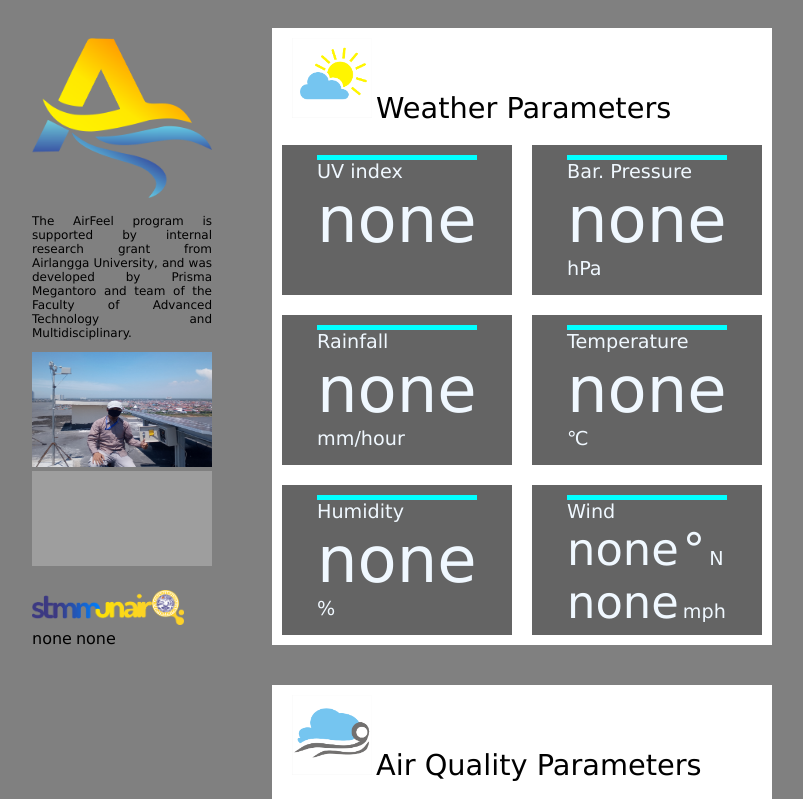
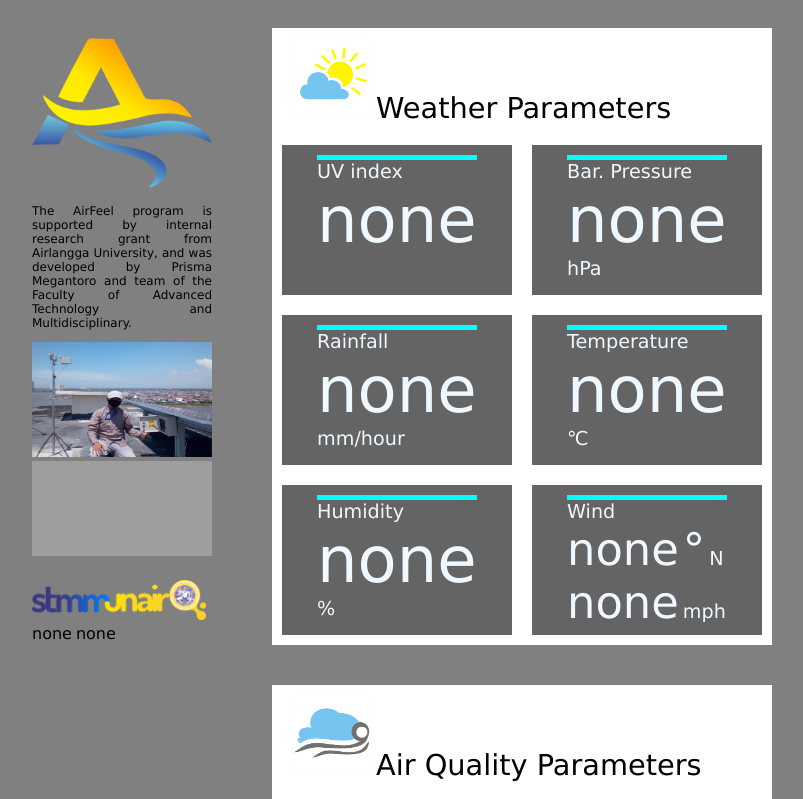
Before and after one commit to airfeelproject/airfeelproject.github.io, a plain HTML site: page index.html in a window 1280 px wide. Shown: the top 799 px of the page, without its empty margins (8-811 px from the left). Drawn offline with Linux system fonts and the light colour scheme; no server answers; grey boxes are pictures that could not be loaded.

Commit message:
Update index.html

```diff
--- a/index.html
+++ b/index.html
@@ -9,12 +9,12 @@
 <div class="bungkus">
     <div class="container1">
         <div class="header">
-            <img src="img/logo airfeel revisi.png" alt="" style="width:180px;height:160px;">
+            <img src="img/logo airfeel revisi.png" alt="" style="width:180px;height:150px;">
             <p style="font-family:verdana; font-size:12px; text-align:justify">The AirFeel program is supported by internal research grant from Airlangga University, and was developed by Prisma Megantoro and team of the Faculty of Advanced Technology and Multidisciplinary.</p>
             <img src="img/IMG_20201022_122423.jpg" alt="" style="width:180px;height:115px;">
             <img src="img/IMG_20200917_150648.jpg" alt="" style="width:180px;height:95px;">
             <p style="font-family:verdana; font-size:20px;"> </p>
-            <img src="img/IconSTMM_warnaSimple.png" alt="" style="width:180x;height:35px;">
+            <img src="img/IconSTMM_warnaSimple.png" alt="" style="width:180x;height:40px;">
             <span id="tgl" style="font-family:verdana; font-size:16px; text-align:justify">none</span>
             <span id="wkt" style="font-family:verdana; font-size:16px; text-align:justify"> none</span>
         </div>
```
